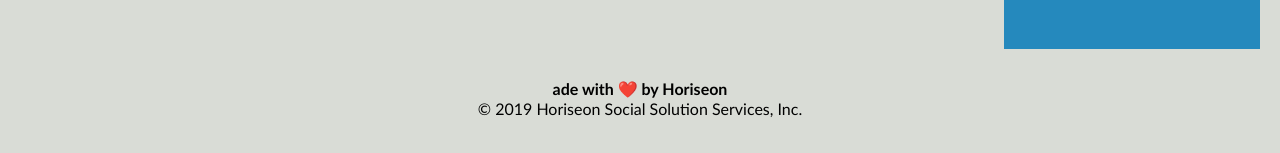
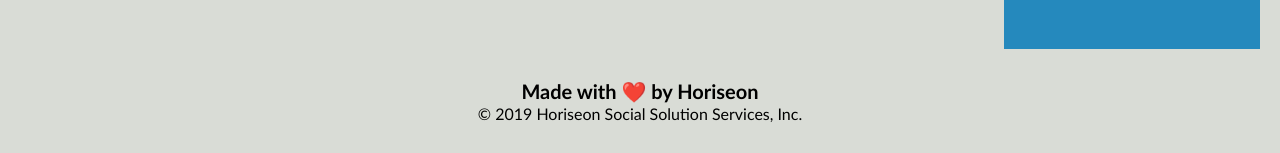
Before and after one commit to MCannon33/urban-site, a plain HTML site: page index.html in a window 1280 px wide. Shown: the part 1870-2023 px from the top of the page. Drawn offline with Linux system fonts and the light colour scheme.

Commit message:
css updates

```diff
--- a/assets/css/style.css
+++ b/assets/css/style.css
@@ -174,7 +174,7 @@ p {
 .social-media-marketing img {
     max-height: 200px;
 }
-/* seo image height */
+/* subs section margins */
 .search-engine-optimization h2 {
     margin-bottom: 20px;
     font-size: 36px;
@@ -189,6 +189,7 @@ p {
     margin-bottom: 20px;
     font-size: 36px;
 }
+/* subs section margins end*/
 /* footer style */
 .footer {
     padding: 30px;
@@ -197,7 +198,7 @@ p {
     text-align: center;
 }
 
-.footer h2 {
+.footer h4 {
     font-size: 20px;
 }
 /* footer end */
--- a/index.html
+++ b/index.html
@@ -27,6 +27,7 @@
     </div>
     </header>
     </nav>
+     <!-- navigation end -->
     <!-- hero section -->
     <div class="hero"></div>
     <!-- seo start -->
@@ -98,7 +99,7 @@
      <!-- footer -->
     <footer>
         <div class="footer">
-            <h4>ade with ❤️️ by Horiseon</h4>
+            <h4>Made with ❤️️ by Horiseon</h4>
             <p>
                 &copy; 2019 Horiseon Social Solution Services, Inc.
             </p>
```
